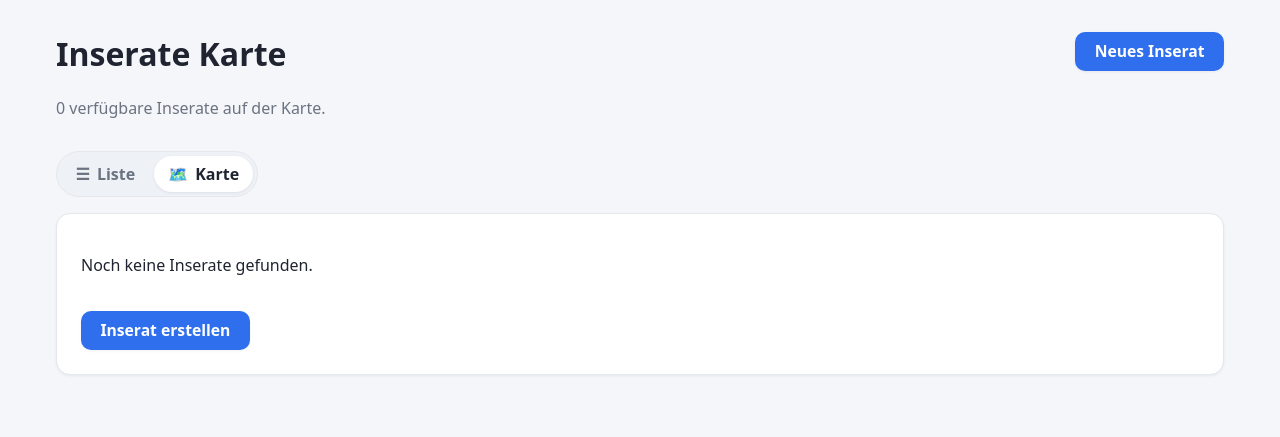
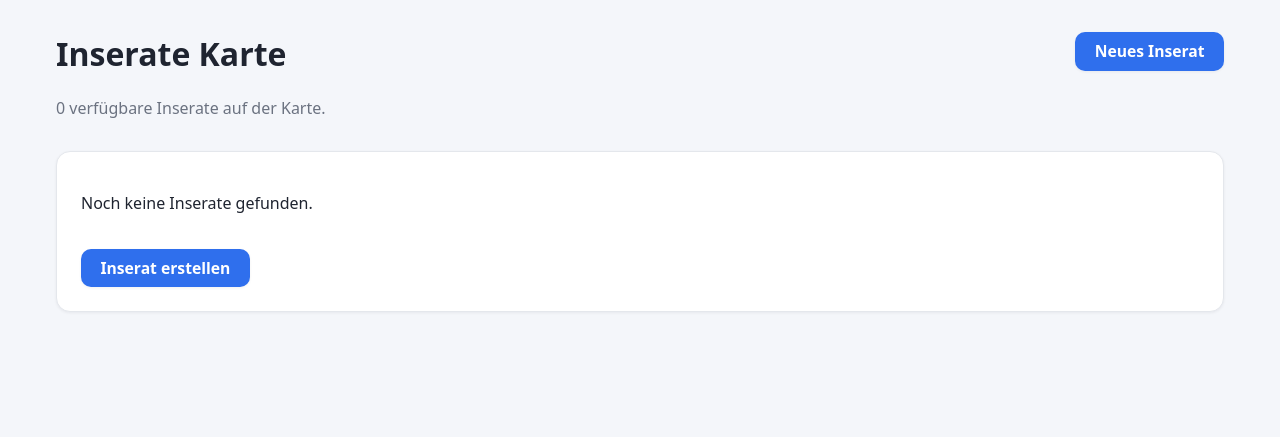
Before and after one commit to Skormer/WebDev-Project, a Flask app: page /listings/map in a window 1280 px wide. Shown: the part 63-500 px from the top of the page. Run offline with Flask 3, Linux system fonts and the light colour scheme; the visitor is signed in with stand-in values (Sample User, id 1); data that the repository does not hold is empty.

Commit message:
Remove Liste/Karte view-switch slider (nav already switches)
- Drop the .view-switch toggle from index.html and map.html; switching between
  list and map is handled by the navbar links.
- Remove the now-unused .view-switch* CSS.
- changelog Schritt 35.

Co-Authored-By: Claude Opus 4.8 (1M context) <noreply@anthropic.com>

```diff
--- a/app/static/css/style.css
+++ b/app/static/css/style.css
@@ -271,36 +271,6 @@ label { display: block; margin: 0.8rem 0 0.3rem; font-weight: 600; font-size: 0.
   flex-wrap: wrap;
 }
 .page-actions .btn { margin-top: 0; }
-.view-switch {
-  display: inline-flex;
-  align-items: center;
-  gap: 0.25rem;
-  margin: 0 0 1rem;
-  padding: 0.25rem;
-  background: #eef2f7;
-  border: 1px solid var(--border);
-  border-radius: 999px;
-}
-.view-switch-item {
-  display: inline-flex;
-  align-items: center;
-  gap: 0.45rem;
-  min-height: 2.25rem;
-  padding: 0.45rem 0.9rem;
-  border-radius: 999px;
-  color: var(--muted);
-  font-weight: 700;
-  text-decoration: none;
-}
-.view-switch-item:hover {
-  text-decoration: none;
-  color: var(--primary);
-}
-.view-switch-item.is-active {
-  background: #fff;
-  color: var(--text);
-  box-shadow: 0 1px 3px rgba(0,0,0,0.08);
-}
 .page-up-button {
   position: fixed;
   right: 1.25rem;
--- a/app/templates/listings/map.html
+++ b/app/templates/listings/map.html
@@ -13,17 +13,6 @@
       <a class="btn btn-primary" href="{{ url_for('listings.new') }}">Neues Inserat</a>
     {% endif %}
   </div>
-</div>
-
-<div class="view-switch" aria-label="Ansicht wechseln">
-  <a class="view-switch-item" href="{{ url_for('listings.index') }}">
-    <span aria-hidden="true">☰</span>
-    Liste
-  </a>
-  <span class="view-switch-item is-active">
-    <span aria-hidden="true">🗺️</span>
-    Karte
-  </span>
 </div>
 
 <a class="page-up-button" href="#" aria-label="Nach oben">
```
Also changed, not shown: app/templates/listings/index.html (+0 -8 lines), changelog.md.
